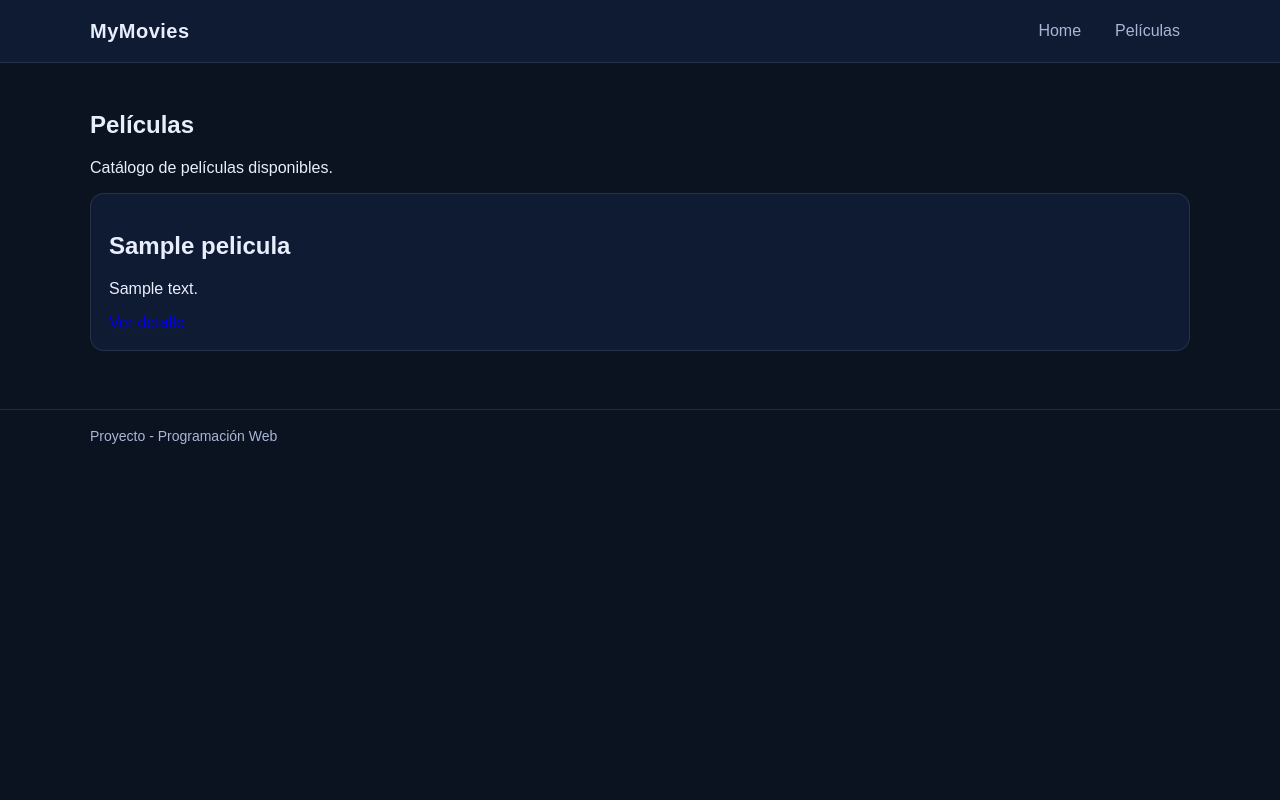
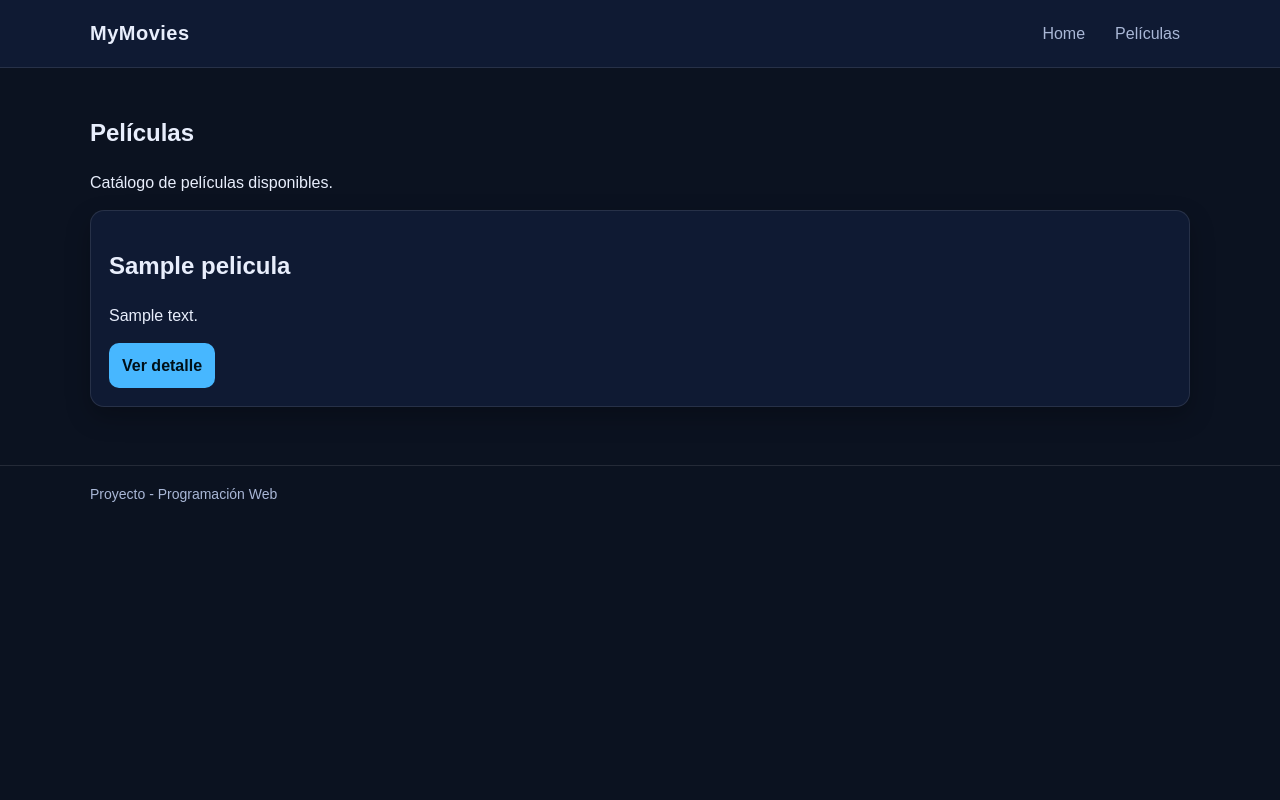
Before and after one commit to ALbaz145/myMovies, a Django app: page /peliculas/ in a window 1280 px wide. Run offline with Django 5.2, Linux system fonts and the light colour scheme; tables that the repository leaves empty hold one stand-in row (values such as "Sample post").

Commit message:
diseño: estilos generales y catálogo

```diff
--- a/peliculas/static/peliculas/styles.css
+++ b/peliculas/static/peliculas/styles.css
@@ -1,24 +1,36 @@
 :root{
   --bg: #0b1220;
   --panel: #0f1a33;
+  --panel-2: rgba(255,255,255,.06);
   --text: #e8eefc;
   --muted: #a9b7d6;
   --accent: #47b7ff;
   --border: rgba(255,255,255,.10);
+  --shadow: 0 10px 25px rgba(0,0,0,.25);
 }
 
 *{ box-sizing: border-box; }
+
+html, body{ height: 100%; }
+
 body{
   margin: 0;
   font-family: Arial, Helvetica, sans-serif;
   background: var(--bg);
   color: var(--text);
+  line-height: 1.45;
 }
+
+
+a{ color: inherit; }
+a:focus{ outline: 2px solid rgba(71,183,255,.6); outline-offset: 2px; }
+
 
 .container{
   width: min(1100px, 92%);
   margin: 0 auto;
 }
+
 
 .navbar{
   background: var(--panel);
@@ -43,7 +55,7 @@
 
 .navlinks{
   display: flex;
-  gap: 14px;
+  gap: 10px;
   align-items: center;
 }
 
@@ -51,7 +63,8 @@
   text-decoration: none;
   color: var(--muted);
   padding: 8px 10px;
-  border-radius: 8px;
+  border-radius: 10px;
+  transition: background .15s ease, color .15s ease;
 }
 
 .navlinks a:hover{
@@ -59,15 +72,15 @@
   color: var(--text);
 }
 
-.main{
-  padding: 28px 0;
-}
+
+.main{ padding: 28px 0; }
 
 .card{
   background: var(--panel);
   border: 1px solid var(--border);
   border-radius: 14px;
   padding: 18px;
+  box-shadow: var(--shadow);
 }
 
 .footer{
@@ -78,7 +91,109 @@
   font-size: 14px;
 }
 
+
+.btn{
+  display: inline-block;
+  padding: 10px 12px;
+  border-radius: 10px;
+  text-decoration: none;
+  background: var(--accent);
+  color: #001018;
+  font-weight: 700;
+  border: 1px solid rgba(71,183,255,.25);
+  transition: filter .15s ease, transform .05s ease;
+}
+
+.btn:hover{ filter: brightness(1.05); }
+.btn:active{ transform: translateY(1px); }
+
+
+.peliculas-page{ padding: 24px 0; }
+
+.peliculas-page .page-header h1{
+  margin: 0 0 6px 0;
+  font-size: 32px;
+}
+
+.peliculas-page .page-header p{
+  margin: 0 0 18px 0;
+  color: var(--muted);
+}
+
+.peliculas-page .grid{
+  display: grid;
+  grid-template-columns: repeat(3, minmax(0, 1fr));
+  gap: 18px;
+}
+
+
+.peliculas-page .card{
+  padding: 0;
+  background: var(--panel-2);
+  border: 1px solid var(--border);
+  border-radius: 14px;
+  overflow: hidden;
+  box-shadow: var(--shadow);
+}
+
+.peliculas-page .card-img{
+  width: 100%;
+  height: 280px;
+  object-fit: cover;
+  display: block;
+  background: rgba(255,255,255,.03);
+}
+
+.peliculas-page .card-img--placeholder{
+  display: flex;
+  align-items: center;
+  justify-content: center;
+  height: 280px;
+  color: var(--muted);
+  background: rgba(255,255,255,.04);
+}
+
+.peliculas-page .card-body{
+  padding: 14px 14px 10px 14px;
+}
+
+.peliculas-page .card-title{
+  margin: 0 0 6px 0;
+  font-size: 18px;
+  line-height: 1.2;
+}
+
+.peliculas-page .card-meta{
+  margin: 0;
+  font-size: 13px;
+  color: var(--muted);
+}
+
+.peliculas-page .card-text{
+  margin: 10px 0 0 0;
+  font-size: 14px;
+  color: var(--text);
+  opacity: 0.95;
+}
+
+.peliculas-page .card-footer{
+  padding: 12px 14px 14px 14px;
+  display: flex;
+  gap: 10px;
+  align-items: center;
+  justify-content: flex-start;
+}
+
+@media (max-width: 980px){
+  .peliculas-page .grid{ grid-template-columns: repeat(2, minmax(0, 1fr)); }
+}
+
 @media (max-width: 640px){
   .navbar-inner{ flex-direction: column; align-items: flex-start; }
   .navlinks{ flex-wrap: wrap; }
+  .peliculas-page .grid{ grid-template-columns: 1fr; }
+  .peliculas-page .card-img,
+  .peliculas-page .card-img--placeholder{
+    height: 240px;
+  }
 }
```
